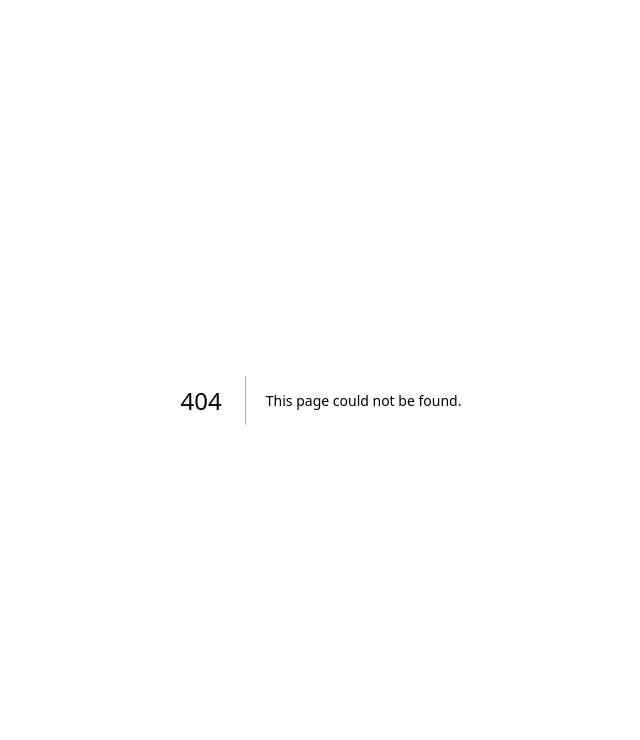
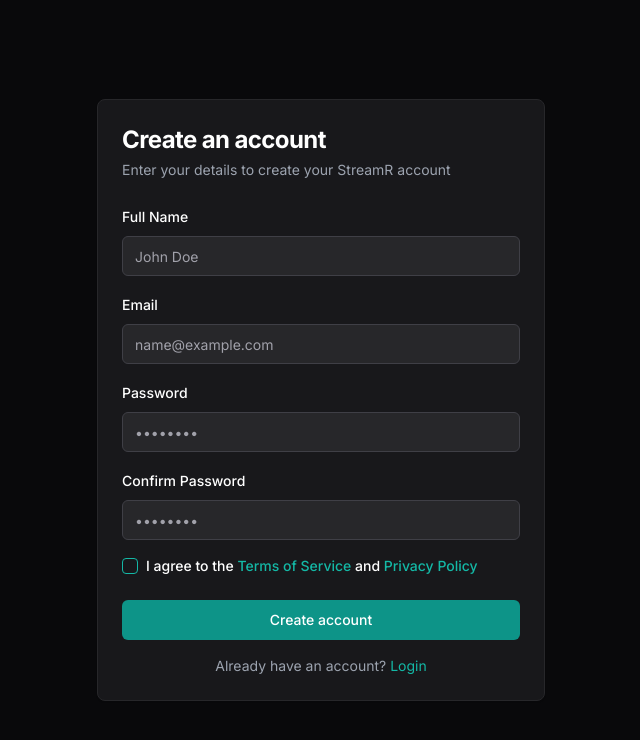
Before and after one commit to thebasilugo/streamr, a Next.js app: page /register in a window 1280 px wide. Before the commit this address had no page. Shown: the top 740 px of the page, without its empty margins (319-959 px from the left). Built offline with nearby package versions, Linux system fonts and the light colour scheme.

Commit message:
register page (in dev)

```diff
--- /dev/null
+++ b/app/register/page.tsx
@@ -0,0 +1,143 @@
+"use client"
+
+import type React from "react"
+
+import { useState } from "react"
+import Link from "next/link"
+import { useRouter } from "next/navigation"
+import { Button } from "@/components/ui/button"
+import { Input } from "@/components/ui/input"
+import { Label } from "@/components/ui/label"
+import { Card, CardContent, CardDescription, CardFooter, CardHeader, CardTitle } from "@/components/ui/card"
+import { Checkbox } from "@/components/ui/checkbox"
+import { useAuth } from "@/lib/auth-context"
+
+export default function RegisterPage() {
+  const [name, setName] = useState("")
+  const [email, setEmail] = useState("")
+  const [password, setPassword] = useState("")
+  const [confirmPassword, setConfirmPassword] = useState("")
+  const [agreedToTerms, setAgreedToTerms] = useState(false)
+  const [isLoading, setIsLoading] = useState(false)
+  const [error, setError] = useState("")
+  const router = useRouter()
+  const { register } = useAuth()
+
+  const handleSubmit = async (e: React.FormEvent) => {
+    e.preventDefault()
+    setError("")
+
+    if (password !== confirmPassword) {
+      setError("Passwords do not match")
+      return
+    }
+
+    if (!agreedToTerms) {
+      setError("You must agree to the terms and conditions")
+      return
+    }
+
+    setIsLoading(true)
+
+    try {
+      // In a real app, this would call an API
+      await register(name, email, password)
+      router.push("/")
+    } catch (err) {
+      setError("Failed to create account. Please try again.")
+    } finally {
+      setIsLoading(false)
+    }
+  }
+
+  return (
+    <div className="min-h-screen bg-zinc-950 flex items-center justify-center p-4">
+      <Card className="w-full max-w-md bg-zinc-900 text-white border-zinc-800">
+        <CardHeader className="space-y-1">
+          <CardTitle className="text-2xl font-bold">Create an account</CardTitle>
+          <CardDescription className="text-gray-400">Enter your details to create your StreamR account</CardDescription>
+        </CardHeader>
+        <form onSubmit={handleSubmit}>
+          <CardContent className="space-y-4">
+            {error && <div className="bg-red-500/20 text-red-300 p-3 rounded-md text-sm">{error}</div>}
+            <div className="space-y-2">
+              <Label htmlFor="name">Full Name</Label>
+              <Input
+                id="name"
+                placeholder="John Doe"
+                value={name}
+                onChange={(e) => setName(e.target.value)}
+                required
+                className="bg-zinc-800 border-zinc-700"
+              />
+            </div>
+            <div className="space-y-2">
+              <Label htmlFor="email">Email</Label>
+              <Input
+                id="email"
+                type="email"
+                placeholder="name@example.com"
+                value={email}
+                onChange={(e) => setEmail(e.target.value)}
+                required
+                className="bg-zinc-800 border-zinc-700"
+              />
+            </div>
+            <div className="space-y-2">
+              <Label htmlFor="password">Password</Label>
+              <Input
+                id="password"
+                type="password"
+                placeholder="••••••••"
+                value={password}
+                onChange={(e) => setPassword(e.target.value)}
+                required
+                className="bg-zinc-800 border-zinc-700"
+              />
+            </div>
+            <div className="space-y-2">
+              <Label htmlFor="confirm-password">Confirm Password</Label>
+              <Input
+                id="confirm-password"
+                type="password"
+                placeholder="••••••••"
+                value={confirmPassword}
+                onChange={(e) => setConfirmPassword(e.target.value)}
+                required
+                className="bg-zinc-800 border-zinc-700"
+              />
+            </div>
+            <div className="flex items-center space-x-2">
+              <Checkbox
+                id="terms"
+                checked={agreedToTerms}
+                onCheckedChange={(checked) => setAgreedToTerms(checked === true)}
+              />
+              <Label htmlFor="terms" className="text-sm">
+                I agree to the{" "}
+                <Link href="/terms" className="text-teal-500 hover:underline">
+                  Terms of Service
+                </Link>{" "}
+                and{" "}
+                <Link href="/privacy" className="text-teal-500 hover:underline">
+                  Privacy Policy
+                </Link>
+              </Label>
+            </div>
+          </CardContent>
+          <CardFooter className="flex flex-col space-y-4">
+            <Button type="submit" className="w-full bg-teal-600 hover:bg-teal-700" disabled={isLoading}>
+              {isLoading ? "Creating account..." : "Create account"}
+            </Button>
+            <div className="text-center text-sm text-gray-400">
+              Already have an account?{" "}
+              <Link href="/login" className="text-teal-500 hover:underline">
+                Login
+              </Link>
+            </div>
+          </CardFooter>
+        </form>
+      </Card>
+    </div>
+  )
+}
```
